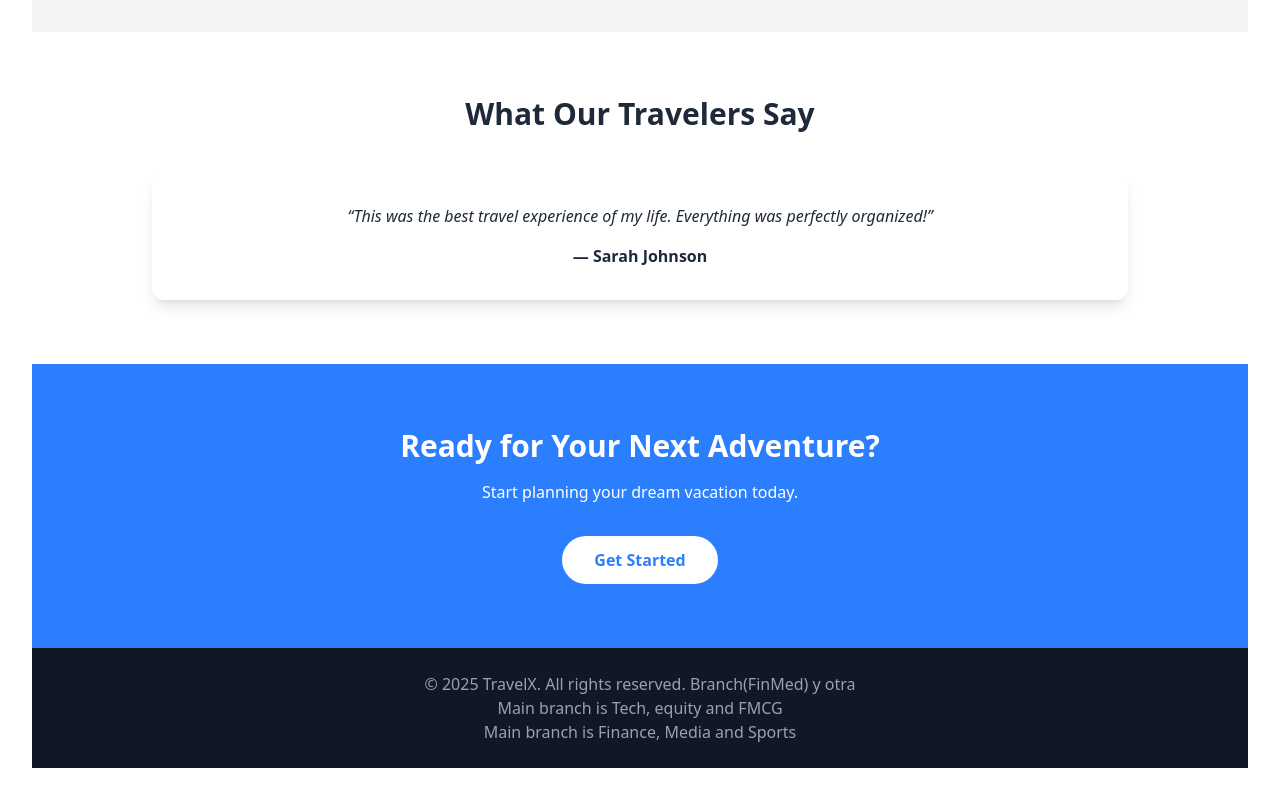
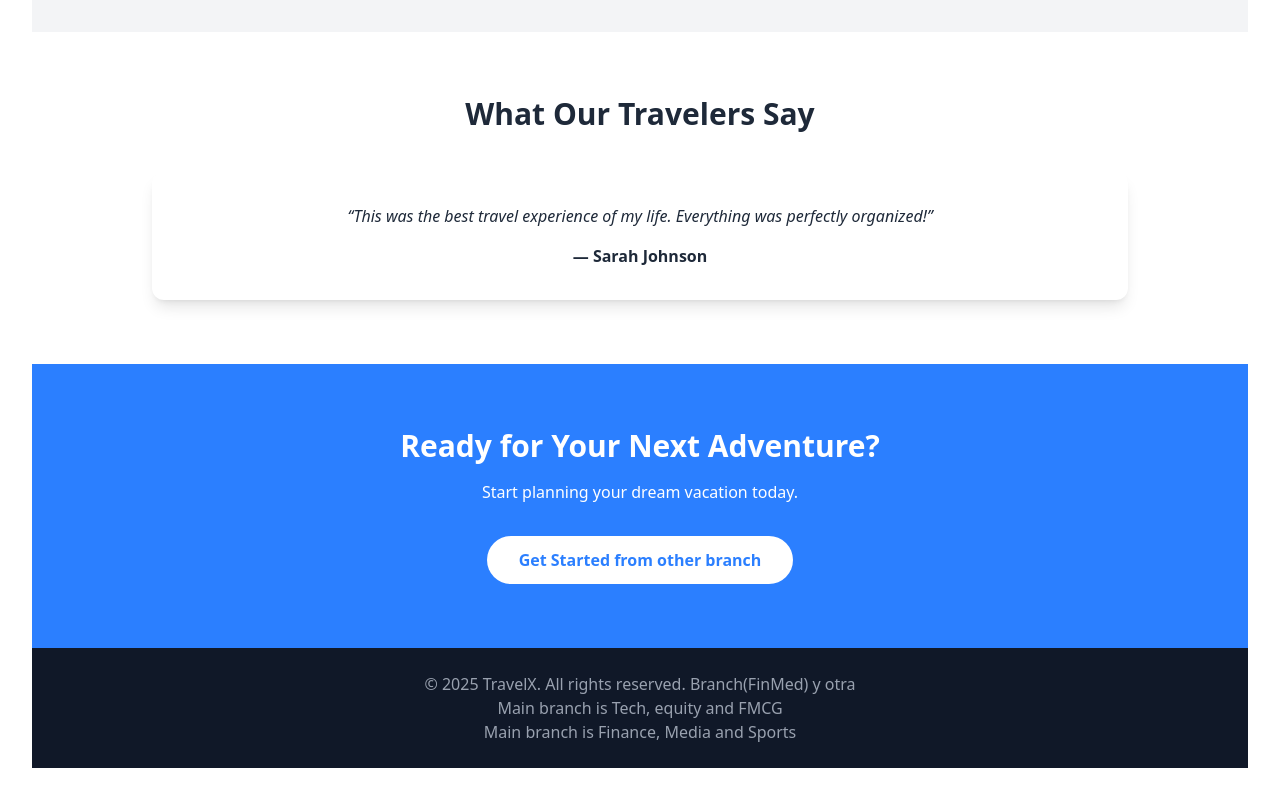
Before and after one commit to Proacc999/kraw, a React (Vite) app: page / in a window 1280 px wide. Shown: the part 1540-2340 px from the top of the page. Built offline with nearby package versions, Linux system fonts and the light colour scheme.

Commit message:
from another line 114

```diff
--- a/src/App.jsx
+++ b/src/App.jsx
@@ -111,7 +111,7 @@ const destinations = [
           Start planning your dream vacation today.
         </p>
         <button className="bg-white text-blue-500 px-8 py-3 rounded-full font-semibold hover:bg-gray-100 transition">
-          Get Started
+          Get Started from other branch
         </button>
       </section>
 
```
